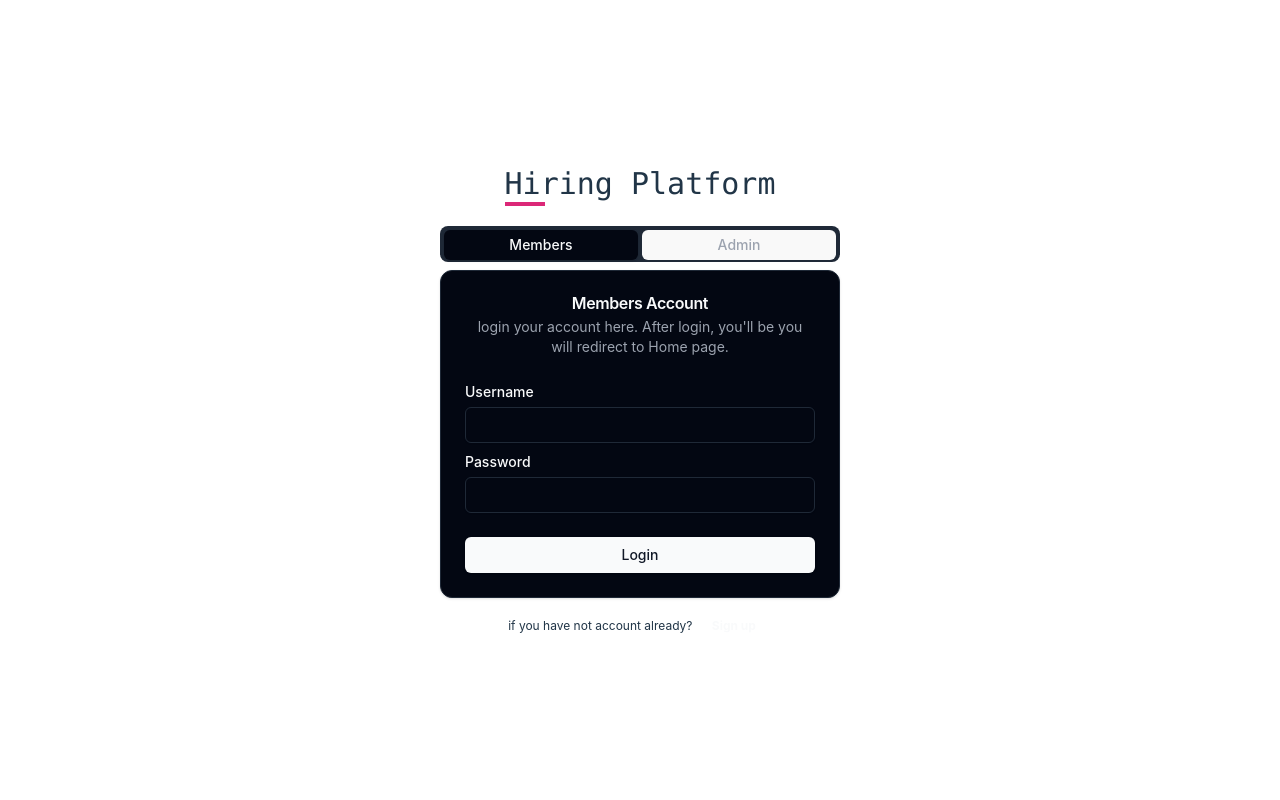
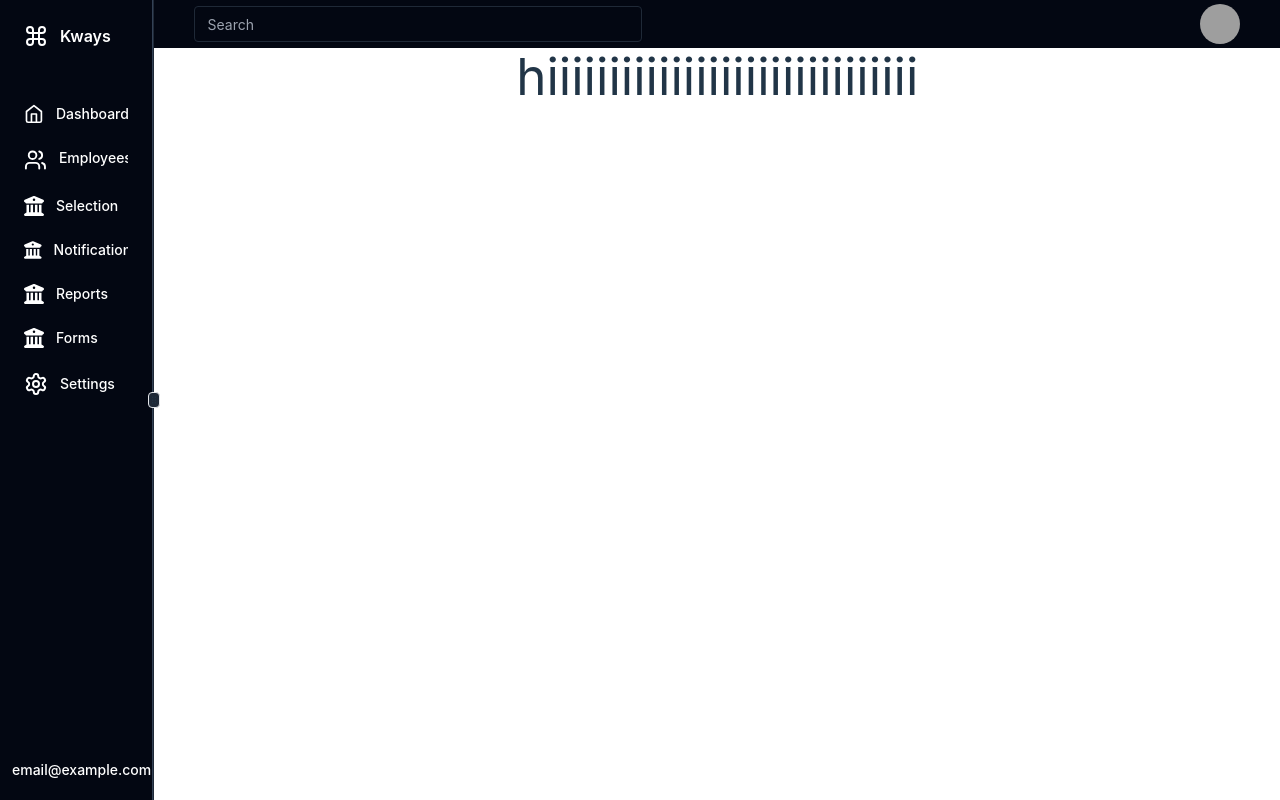
Before and after one commit to kirankuyate2157/HR-app, a React (Vite) app in the folder client/: page / in a window 1280 px wide. Built offline with nearby package versions, Linux system fonts and the light colour scheme; grey boxes are pictures that could not be loaded.

Commit message:
layout done

```diff
--- a/client/package.json
+++ b/client/package.json
@@ -28,6 +28,7 @@
     "react-apexcharts": "^1.4.1",
     "react-dom": "^18.3.1",
     "react-icons": "^5.2.1",
+    "react-resizable-panels": "^2.0.19",
     "react-router": "^6.23.1",
     "react-router-dom": "^6.23.1",
     "sonner": "^1.4.41",
--- a/client/src/App.jsx
+++ b/client/src/App.jsx
@@ -1,32 +1,26 @@
 import "./App.css";
 import { Route, Routes } from "react-router";
-
-import Sidebar from "./components/Sidebar";
-import Navbar from "./components/Navbar";
-import TopBar from "./components/TopBar";
 import { TabsDemo } from "./components/Auth/Auth";
 import { Toaster } from "@/components/ui/sonner";
+import HomeLayout from "./layouts/HomeLayout";
 
 
-const Home = () => {
-  return (
-    <>
-      <Sidebar />
-      <div className='w-full'>
-        <TopBar />
-        <Navbar />
-      </div>
-    </>
-  );
-};
+
+
 function App() {
   return (
     <div className='flex dark p-0 m-0 w-[100vw] h-[100vh]'>
       <Toaster />
 
       <Routes>
-        <Route path='/' element={<TabsDemo />} />
-        <Route path='/home' element={<Home />} />
+        <Route path='/auth' element={<TabsDemo />} />
+
+        <Route path='/' element={<HomeLayout />}>
+           {/* Define child routes here */}
+           <Route index element={<h1>hiiiiiiiiiiiiiiiiiiiiiiiiiiiiii</h1>} />
+           <Route path="/home" element={<h1>ghgvvhvvgvgvg</h1>} />
+          {/* Add more routes as needed */}
+        </Route>
       </Routes>
     </div>
   );
--- a/client/src/components/Sidebar.jsx
+++ b/client/src/components/Sidebar.jsx
@@ -1,20 +1,20 @@
 import { FaBuildingColumns } from "react-icons/fa6";
-
+import { Link } from "react-router-dom";
 const Sidebar = () => {
   return (
-    <div className="" >
+    <div className=''>
       <aside
         id='sidebar'
-        className=' z-40 h-screen w-0 sm:w-48  sm:block transition-transform'
+        className=' z-40 h-screen w-0 sm:w-full max-w-48  sm:block transition-transform'
         aria-label='Sidebar'
       >
         <div className=' h-full flex-col hidden sm:flex overflow-y-auto border-r border-slate-200 bg-background px-3 py-4 dark:border-slate-700 '>
           <div
-            href='#'
+            to={'/home'}
             className='mb-10 flex items-center rounded px-3 py-2 text-slate-900 dark:text-white'
           >
             <svg
-              className='h-5 w-5'
+              className='h-5 w-5 '
               aria-hidden='true'
               xmlns='http://www.w3.org/2000/svg'
               width='24'
@@ -29,39 +29,38 @@ const Sidebar = () => {
             >
               <path d='M15 6v12a3 3 0 1 0 3-3H6a3 3 0 1 0 3 3V6a3 3 0 1 0-3 3h12a3 3 0 1 0-3-3' />
             </svg>
-            <span className='ml-3 text-base font-semibold'>Kways</span>
+            <span className='ml-3 overflow-x-hidden text-base font-semibold'>Kways</span>
           </div>
           <ul className='space-y-2 text-sm font-medium'>
             <li>
-              <a
-                href='#'
+              <Link
+                to={'/home'}
                 className='flex items-center rounded px-3 py-2 text-slate-900 hover:bg-slate-100 dark:text-white dark:hover:bg-slate-700'
               >
                 <svg
                   xmlns='http://www.w3.org/2000/svg'
-                  className='h-5 w-5'
+                  className='h-5 w-5 lucide lucide-home'
                   width='24'
                   height='24'
                   aria-hidden='true'
                   viewBox='0 0 24 24'
                   fill='none'
                   stroke='currentColor'
-                  stroke-width='2'
-                  stroke-linecap='round'
-                  stroke-linejoin='round'
-                  className='lucide lucide-home'
+                  strokeWidth='2'
+                  strokeLinecap='round'
+                  strokeLinejoin='round'
                 >
                   <path d='m3 9 9-7 9 7v11a2 2 0 0 1-2 2H5a2 2 0 0 1-2-2z' />
                   <polyline points='9 22 9 12 15 12 15 22' />
                 </svg>
 
-                <span className='ml-3 flex-1 whitespace-nowrap'>Placement</span>
-              </a>
+                <span className='ml-3 overflow-x-hidden  whitespace-nowrap'>Dashboard</span>
+              </Link>
             </li>
             <li>
-              <a
-                href='#'
-                className='flex items-center rounded px-3 py-2 text-slate-900 hover:bg-slate-100 dark:text-white dark:hover:bg-slate-700'
+              <Link
+                to={'/employee'}
+                className='flex items-start rounded px-3 py-2 text-slate-900 hover:bg-slate-100 dark:text-white dark:hover:bg-slate-700'
               >
                 <svg
                   xmlns='http://www.w3.org/2000/svg'
@@ -82,21 +81,52 @@ const Sidebar = () => {
                   <path d='M22 21v-2a4 4 0 0 0-3-3.87' />
                   <path d='M16 3.13a4 4 0 0 1 0 7.75' />
                 </svg>
-                <span className='ml-3 flex-1 whitespace-nowrap'>Student</span>
-              </a>
+                <span className='ml-3 overflow-x-hidden  whitespace-nowrap'>Employees</span>
+              </Link>
             </li>
             <li>
-              <a
-                href='#'
+              <Link
+                to={'/home'}
                 className='flex items-center rounded px-3 py-2 text-slate-900 hover:bg-slate-100 dark:text-white dark:hover:bg-slate-700'
               >
-               <FaBuildingColumns className="text-xl"/>
-                <span className='ml-3 flex-1 whitespace-nowrap'>College</span>
-              </a>
+                <FaBuildingColumns className='text-xl' />
+                <span className='ml-3 overflow-x-hidden  whitespace-nowrap'>Selection</span>
+              </Link>
             </li>
             <li>
-              <a
-                href='#'
+              <Link
+                to={'/home'}
+                className='flex items-center rounded px-3 py-2 text-slate-900 hover:bg-slate-100 dark:text-white dark:hover:bg-slate-700'
+              >
+                <FaBuildingColumns className='text-xl' />
+                <span className='ml-3 overflow-x-hidden  whitespace-nowrap'>
+                  Notifications
+                </span>
+              </Link>
+            </li>
+            <li>
+              <Link
+                to={'/home'}
+                className='flex items-center rounded px-3 py-2 text-slate-900 hover:bg-slate-100 dark:text-white dark:hover:bg-slate-700'
+              >
+                <FaBuildingColumns className='text-xl' />
+                <span className='ml-3 overflow-x-hidden  whitespace-nowrap'>Reports</span>
+              </Link>
+            </li>
+            <li>
+              <Link
+                to={'/home'}
+                className='flex items-center rounded px-3 py-2 text-slate-900 hover:bg-slate-100 dark:text-white dark:hover:bg-slate-700'
+              >
+                <FaBuildingColumns className='text-xl' />
+                <span className='ml-3 overflow-x-hidden  whitespace-nowrap'>
+                  Forms
+                </span>
+              </Link>
+            </li>
+            <li>
+              <Link
+                to={'/setting'}
                 className='flex items-center rounded px-3 py-2 text-slate-900 hover:bg-slate-100 dark:text-white dark:hover:bg-slate-700'
               >
                 <svg
@@ -116,8 +146,8 @@ const Sidebar = () => {
                   <path d='M12.22 2h-.44a2 2 0 0 0-2 2v.18a2 2 0 0 1-1 1.73l-.43.25a2 2 0 0 1-2 0l-.15-.08a2 2 0 0 0-2.73.73l-.22.38a2 2 0 0 0 .73 2.73l.15.1a2 2 0 0 1 1 1.72v.51a2 2 0 0 1-1 1.74l-.15.09a2 2 0 0 0-.73 2.73l.22.38a2 2 0 0 0 2.73.73l.15-.08a2 2 0 0 1 2 0l.43.25a2 2 0 0 1 1 1.73V20a2 2 0 0 0 2 2h.44a2 2 0 0 0 2-2v-.18a2 2 0 0 1 1-1.73l.43-.25a2 2 0 0 1 2 0l.15.08a2 2 0 0 0 2.73-.73l.22-.39a2 2 0 0 0-.73-2.73l-.15-.08a2 2 0 0 1-1-1.74v-.5a2 2 0 0 1 1-1.74l.15-.09a2 2 0 0 0 .73-2.73l-.22-.38a2 2 0 0 0-2.73-.73l-.15.08a2 2 0 0 1-2 0l-.43-.25a2 2 0 0 1-1-1.73V4a2 2 0 0 0-2-2z' />
                   <circle cx='12' cy='12' r='3' />
                 </svg>
-                <span className='ml-3 flex-1 whitespace-nowrap'>Settings</span>
-              </a>
+                <span className='ml-3 overflow-x-hidden  whitespace-nowrap'>Settings</span>
+              </Link>
             </li>
           </ul>
           <div className='mt-auto flex'>
@@ -147,7 +177,6 @@ const Sidebar = () => {
           </div>
         </div>
       </aside>
-
     </div>
   );
 };
--- /dev/null
+++ b/client/src/components/ui/resizable.jsx
@@ -0,0 +1,40 @@
+import { DragHandleDots2Icon } from "@radix-ui/react-icons"
+import * as ResizablePrimitive from "react-resizable-panels"
+
+import { cn } from "@/lib/utils"
+
+const ResizablePanelGroup = ({
+  className,
+  ...props
+}) => (
+  <ResizablePrimitive.PanelGroup
+    className={cn(
+      "flex h-full w-full data-[panel-group-direction=vertical]:flex-col",
+      className
+    )}
+    {...props} />
+)
+
+const ResizablePanel = ResizablePrimitive.Panel
+
+const ResizableHandle = ({
+  withHandle,
+  className,
+  ...props
+}) => (
+  <ResizablePrimitive.PanelResizeHandle
+    className={cn(
+      "relative flex w-px items-center justify-center bg-border after:absolute after:inset-y-0 after:left-1/2 after:w-1 after:-translate-x-1/2 focus-visible:outline-none focus-visible:ring-1 focus-visible:ring-ring focus-visible:ring-offset-1 data-[panel-group-direction=vertical]:h-px data-[panel-group-direction=vertical]:w-full data-[panel-group-direction=vertical]:after:left-0 data-[panel-group-direction=vertical]:after:h-1 data-[panel-group-direction=vertical]:after:w-full data-[panel-group-direction=vertical]:after:-translate-y-1/2 data-[panel-group-direction=vertical]:after:translate-x-0 [&[data-panel-group-direction=vertical]>div]:rotate-90",
+      className
+    )}
+    {...props}>
+    {withHandle && (
+      <div
+        className="z-10 flex h-4 w-3 items-center justify-center rounded-sm border bg-border">
+        <DragHandleDots2Icon className="h-2.5 w-2.5" />
+      </div>
+    )}
+  </ResizablePrimitive.PanelResizeHandle>
+)
+
+export { ResizablePanelGroup, ResizablePanel, ResizableHandle }
--- /dev/null
+++ b/client/src/layouts/HomeLayout.jsx
@@ -0,0 +1,30 @@
+import { Outlet } from "react-router";
+import {
+    ResizableHandle,
+    ResizablePanel,
+    ResizablePanelGroup,
+  } from "@/components/ui/resizable";
+
+import Sidebar from "../components/Sidebar";
+import Navbar from "../components/Navbar";
+import TopBar from "../components/TopBar";
+
+
+const HomeLayout = () => {
+    return (
+      <ResizablePanelGroup direction='horizontal'>
+        <ResizablePanel defaultSize={12} maxSize={12} minSize={4}>
+          <Sidebar />
+        </ResizablePanel>
+        <ResizableHandle withHandle />
+        <ResizablePanel>
+          <div className='w-full'>
+            <TopBar />
+            <Navbar />
+            <Outlet />
+          </div>
+        </ResizablePanel>
+      </ResizablePanelGroup>
+    );
+  };
+  export default HomeLayout;
```
Also changed, not shown: 1 other file (tests, documents, lock files or other folders).
